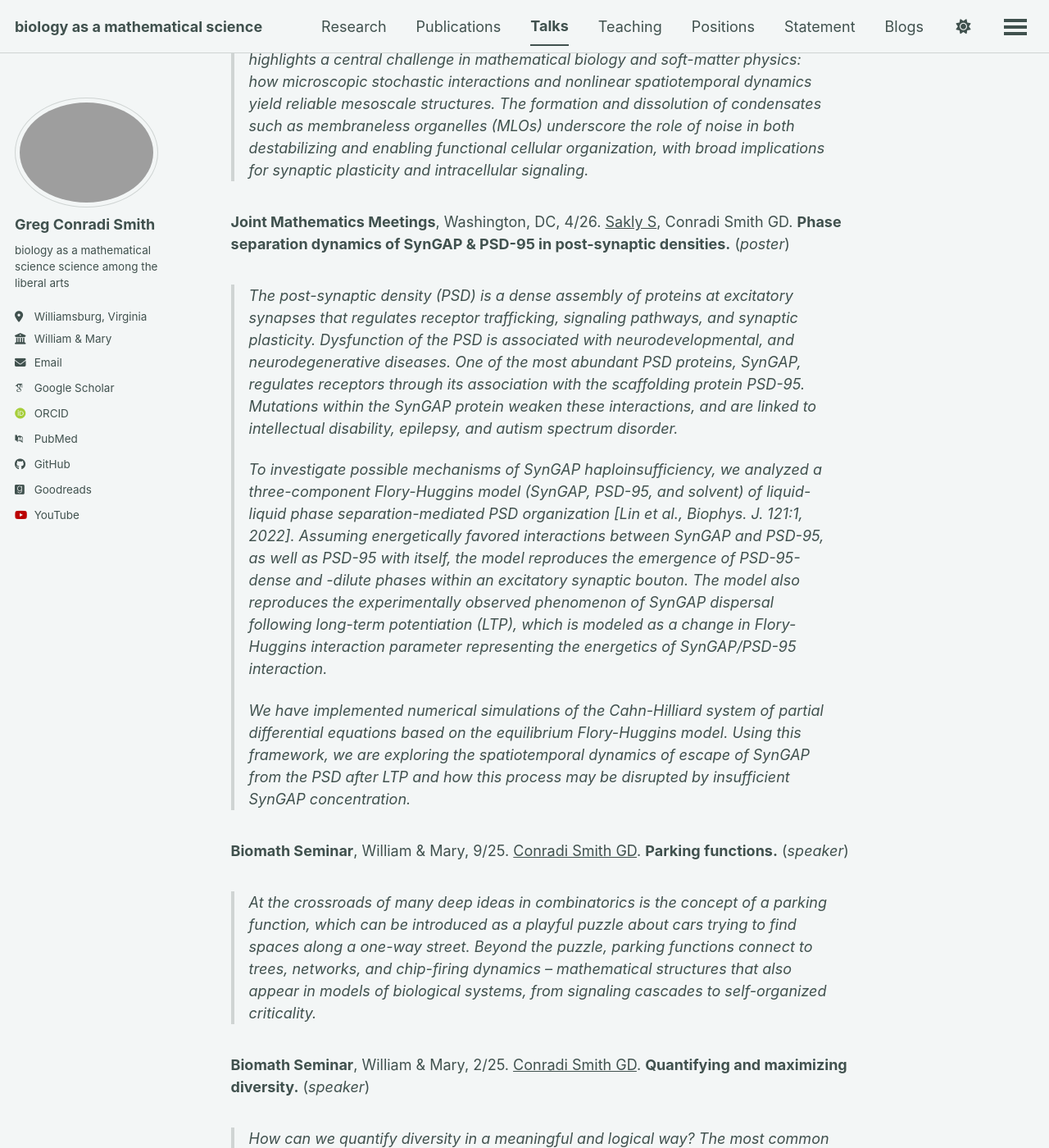
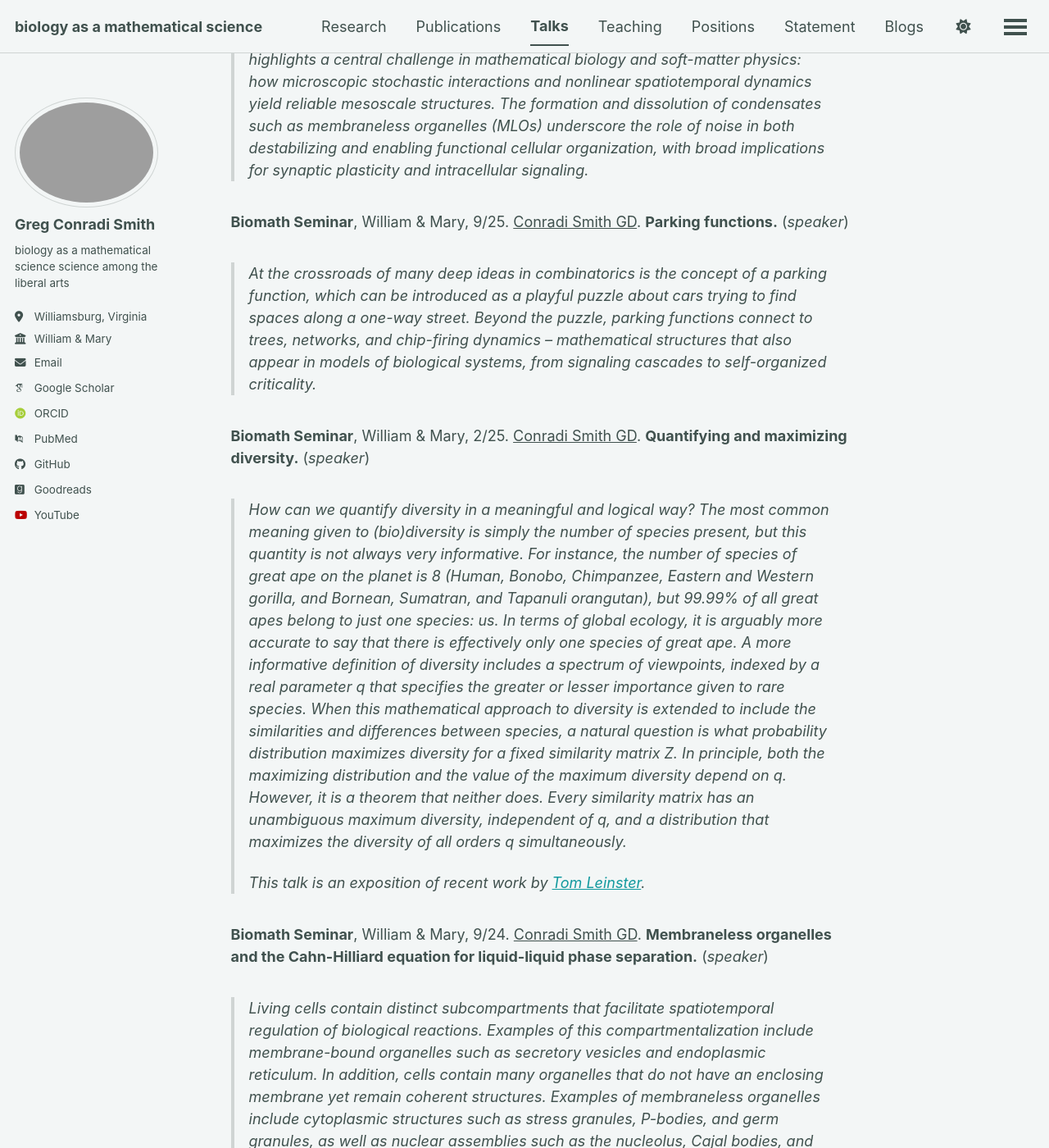
Before and after one commit to gregconradismith/gregconradismith.github.io, a Jekyll site: the page built from _pages/talks.md, in a window 1280 px wide and 1400 px high, scrolled down 761 px. Shown: the whole window at 82% size. Built offline with Jekyll 4.4.1, drawn with Linux system fonts in a browser that asks for light colours; some web fonts are replaced; a script bundle is joined from its source files by our own code; library files that are not in the unit come from our copies; some of the changed text lies outside the part shown.

Commit message:
Revise talks section for clarity and formatting

```diff
--- a/_pages/talks.md
+++ b/_pages/talks.md
@@ -5,21 +5,14 @@
 author_profile: true
 ---
 
-**Joint Mathematics Meetings session on Stochastic Processes in Biology**, Washington, DC, 4/26. Sakly S, <span style="text-decoration:underline">Conradi Smith GD</span>. **Phase-field modeling of the biological physics of membraneless organelles.** (*invited speaker*)
+*Joint Mathematics Meetings session on Stochastic Processes in Biology*, Washington, DC, 4/26. (w/ Sakly S)
+**Phase-field modeling of the biological physics of membraneless organelles.** (*invited speaker*)
 
 > Membraneless organelles (MLOs) formed by liquid-liquid phase separation (LLPS) exemplify how cells achieve robust spatial organization in the presence of pervasive molecular noise. These condensates arise from multivalent interactions among proteins and nucleic acids, exhibiting dynamic, reversible compartmentalization without membrane boundaries. Their existence raises fundamental mathematical questions at the interface of stochasticity, self-organization, and cellular regulation.
 >
 > We present modeling approaches that connect molecular interactions to mesoscale organization in synaptic condensates such as the post-synaptic density. At the equilibrium level, Flory-Huggins free energy theory provides a statistical-mechanical framework for how heterotypic and homotypic interactions drive LLPS and define binodal and spinodal regions of stability. Building on this, Cahn-Hilliard-type phase-field PDEs describe the spatiotemporal evolution of concentration fields, capturing nucleation, coarsening, and the influence of fluctuations. Extensions of these models may incorporate post-translational modifications (e.g., phosphorylation), regulation by intracellular calcium signaling, and mutations that alter interaction parameters, thereby reshaping phase boundaries and condensate dynamics.
 >
 > By integrating statistical thermodynamics with continuum PDE models, this work highlights a central challenge in mathematical biology and soft-matter physics: how microscopic stochastic interactions and nonlinear spatiotemporal dynamics yield reliable mesoscale structures. The formation and dissolution of condensates such as membraneless organelles (MLOs) underscore the role of noise in both destabilizing and enabling functional cellular organization, with broad implications for synaptic plasticity and intracellular signaling.
-
-**Joint Mathematics Meetings**, Washington, DC, 4/26. <span style="text-decoration:underline">Sakly S</span>, Conradi Smith GD. **Phase separation dynamics of SynGAP & PSD-95 in post-synaptic densities.** (*poster*)
-
-> The post-synaptic density (PSD) is a dense assembly of proteins at excitatory synapses that regulates receptor trafficking, signaling pathways, and synaptic plasticity. Dysfunction of the PSD is associated with neurodevelopmental, and neurodegenerative diseases. One of the most abundant PSD proteins, SynGAP, regulates receptors through its association with the scaffolding protein PSD-95. Mutations within the SynGAP protein weaken these interactions, and are linked to intellectual disability, epilepsy, and autism spectrum disorder.
->
-> To investigate possible mechanisms of SynGAP haploinsufficiency, we analyzed a three-component Flory-Huggins model (SynGAP, PSD-95, and solvent) of liquid-liquid phase separation-mediated PSD organization [Lin et al., Biophys. J. 121:1, 2022]. Assuming energetically favored interactions between SynGAP and PSD-95, as well as PSD-95 with itself, the model reproduces the emergence of PSD-95-dense and -dilute phases within an excitatory synaptic bouton. The model also reproduces the experimentally observed phenomenon of SynGAP dispersal following long-term potentiation (LTP), which is modeled as a change in Flory-Huggins interaction parameter representing the energetics of SynGAP/PSD-95 interaction.
->
-> We have implemented numerical simulations of the Cahn-Hilliard system of partial differential equations based on the equilibrium Flory-Huggins model. Using this framework, we are exploring the spatiotemporal dynamics of escape of SynGAP from the PSD after LTP and how this process may be disrupted by insufficient SynGAP concentration.
 
 **Biomath Seminar**, William & Mary, 9/25. <span style="text-decoration:underline">Conradi Smith GD</span>. **Parking functions.** (*speaker*)
 
```
